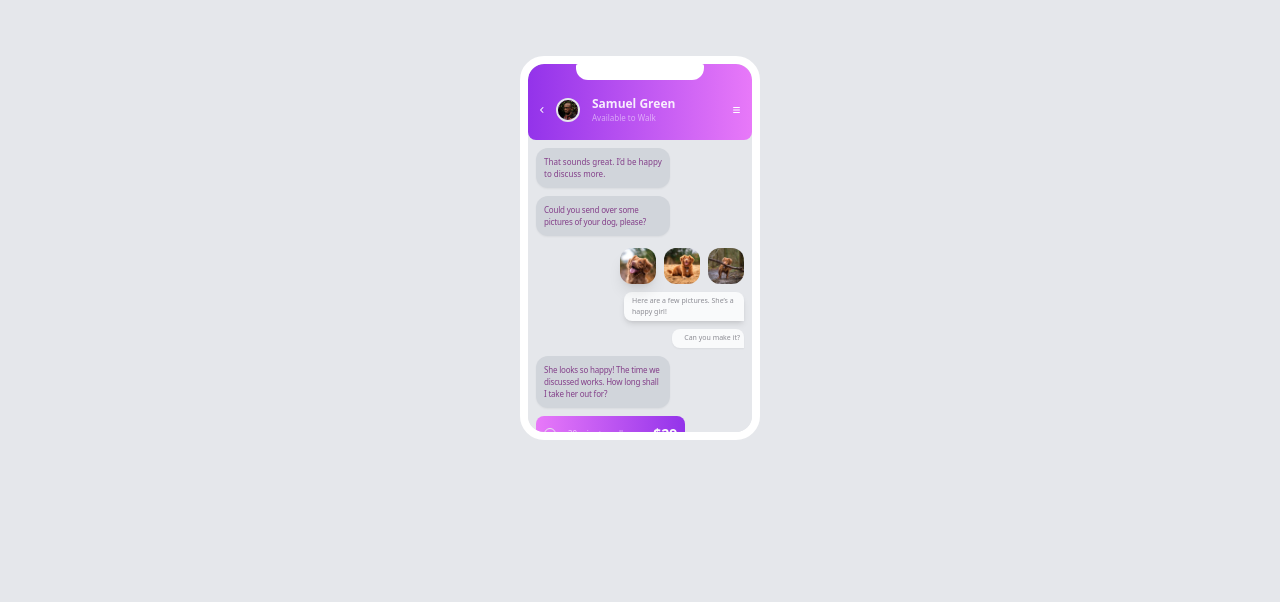
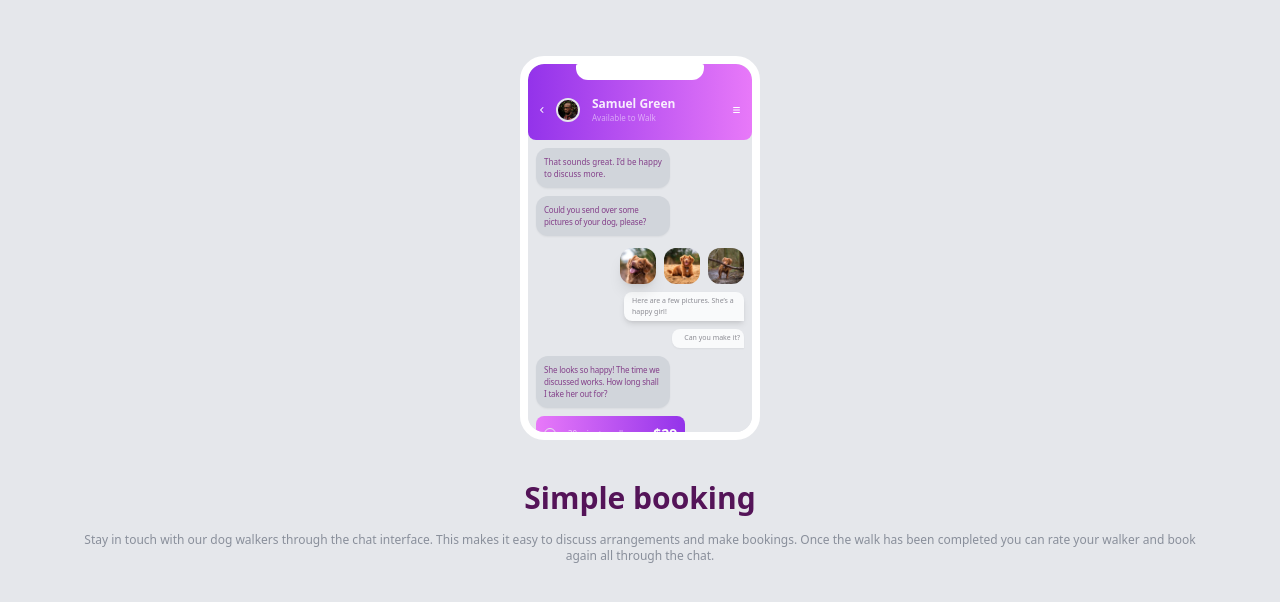
Before and after one commit to fancycodescoder/LINE, a website: page src/index.html in a window 1280 px wide. Drawn offline with Linux system fonts and the light colour scheme.

Commit message:
added more design

```diff
--- a/src/index.html
+++ b/src/index.html
@@ -10,7 +10,7 @@
 </head>
 <body class="bg-gray-200">
 
-    <div class="flex justify-center mt-14 overflow-hidden">
+    <div class="flex  justify-center mt-14 overflow-hidden">
         <div class="h-96 w-60 bg-gray-200 border-8 border-white rounded-3xl overflow-y-scroll pb-3">
 
 
@@ -249,7 +249,45 @@
 
 
         </div>
+
+
+
+
+
+
     </div>
+
+
+
+    <div class="mt-10 flex flex-col items-center">
+
+
+        <h1 class="font-bold text-3xl text-fuchsia-900 brightness-75" >
+            Simple booking
+        </h1>
+
+
+        <div class="text-xs mt-4 text-center flex justify-center mx-20" style="margin-left:75px; margin-right: 75px;">
+
+
+
+            <p class="text-center text-gray-500 opacity-75">
+
+                Stay in touch with our dog walkers through the chat interface.
+                This makes it easy to discuss arrangements and make bookings.
+                Once the walk has been completed you can rate your walker and book again all through the chat.
+            </p>
+
+
+
+        </div>
+
+
+
+
+    </div>
+
+
 
 </body>
 </html>
```
Also changed, not shown: notes.txt (added, +8 -0 lines), dist/output.css.
